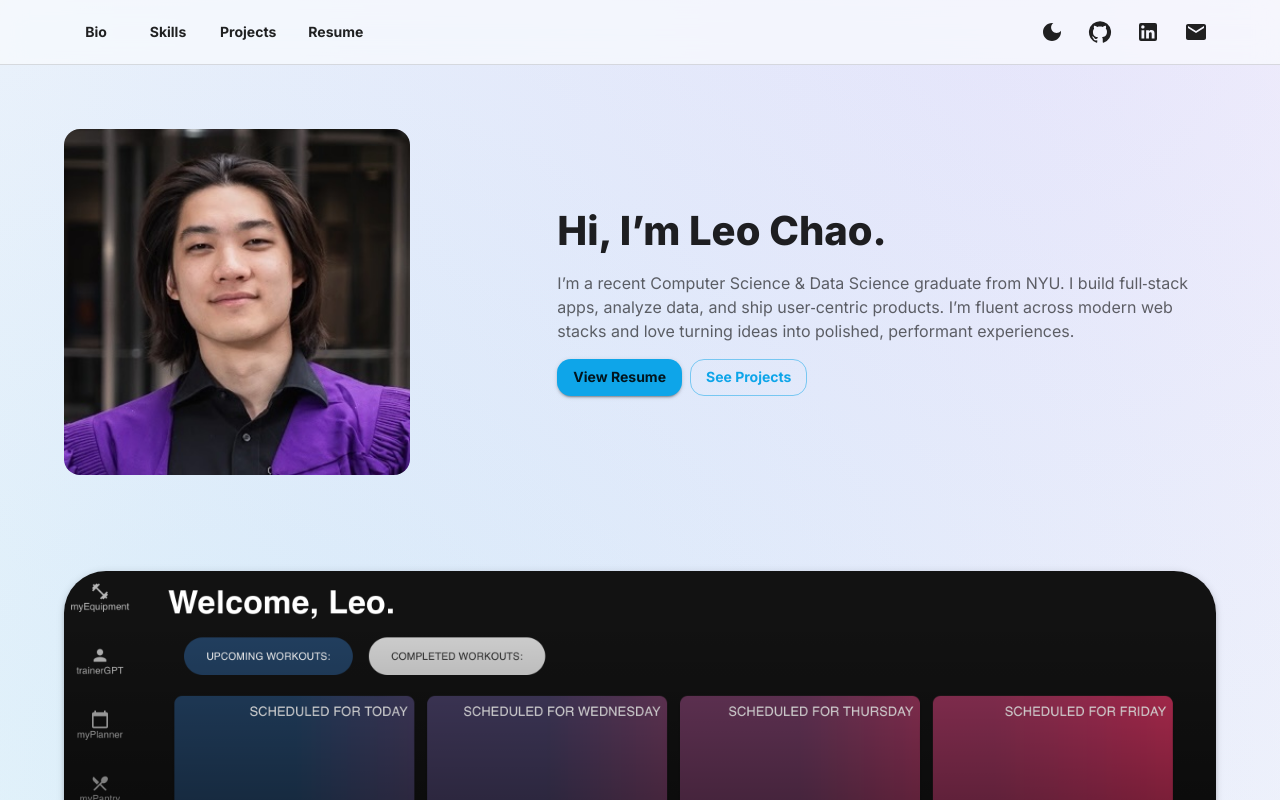
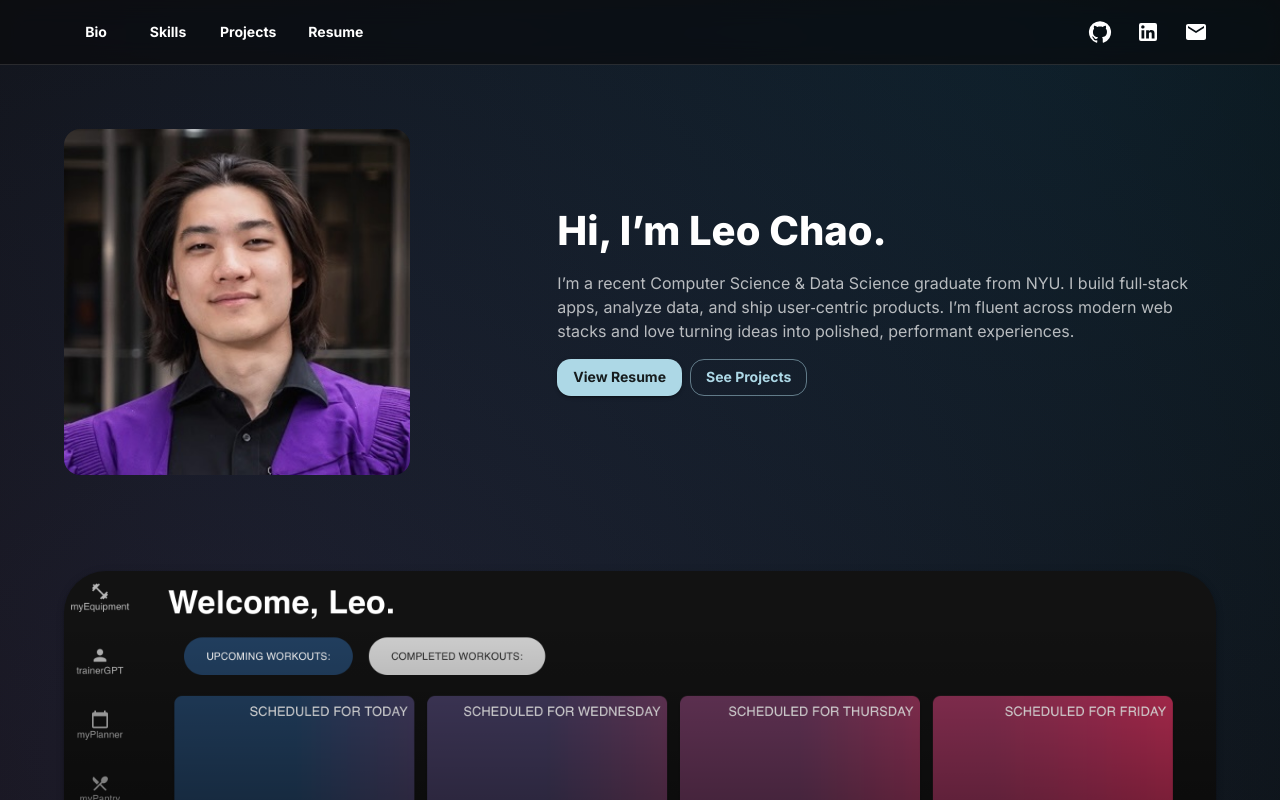
Before and after one commit to lc4490/website, a Next.js app: page / in a window 1280 px wide. Shown: the top 800 px of the page. Built offline with nearby package versions, Linux system fonts and the light colour scheme; grey boxes are pictures that could not be loaded.

Commit message:
update darkmode

```diff
--- a/app/page.js
+++ b/app/page.js
@@ -308,10 +308,11 @@ export default function Home() {
   const [darkMode, setDarkMode] = useState(prefersDarkMode);
   useEffect(() => setDarkMode(prefersDarkMode), [prefersDarkMode]);
 
-  const theme = useMemo(
-    () => getTheme(darkMode ? "dark" : "light"),
-    [darkMode]
-  );
+  // const theme = useMemo(
+  //   () => getTheme(darkMode ? "dark" : "light"),
+  //   [darkMode]
+  // );
+  const theme = getTheme("dark");
 
   const isMobile = useMediaQuery(theme.breakpoints.down("sm"));
   const [drawerOpen, setDrawerOpen] = useState(false);
@@ -421,14 +422,14 @@ export default function Home() {
             <Stack direction="row" gap={1} alignItems="center">
               {!isMobile && (
                 <Stack direction="row" gap={1}>
-                  <IconButton
+                  {/* <IconButton
                     onClick={() => setDarkMode((v) => !v)}
                     color="inherit"
                     aria-label="Toggle dark mode"
                     anchor={isMobile ? "left" : "right"}
                   >
                     {darkMode ? <LightModeIcon /> : <DarkModeIcon />}
-                  </IconButton>
+                  </IconButton> */}
                   <IconButton
                     component={MUILink}
                     href="https://github.com/lc4490"
@@ -457,14 +458,14 @@ export default function Home() {
 
               {isMobile && (
                 <Box width="90vw" display="flex" justifyContent="space-between">
-                  <IconButton
+                  {/* <IconButton
                     onClick={() => setDarkMode((v) => !v)}
                     color="inherit"
                     aria-label="Toggle dark mode"
                     anchor={isMobile ? "left" : "right"}
                   >
                     {darkMode ? <LightModeIcon /> : <DarkModeIcon />}
-                  </IconButton>
+                  </IconButton> */}
                   <IconButton
                     onClick={() => setDrawerOpen(true)}
                     color="inherit"
```
